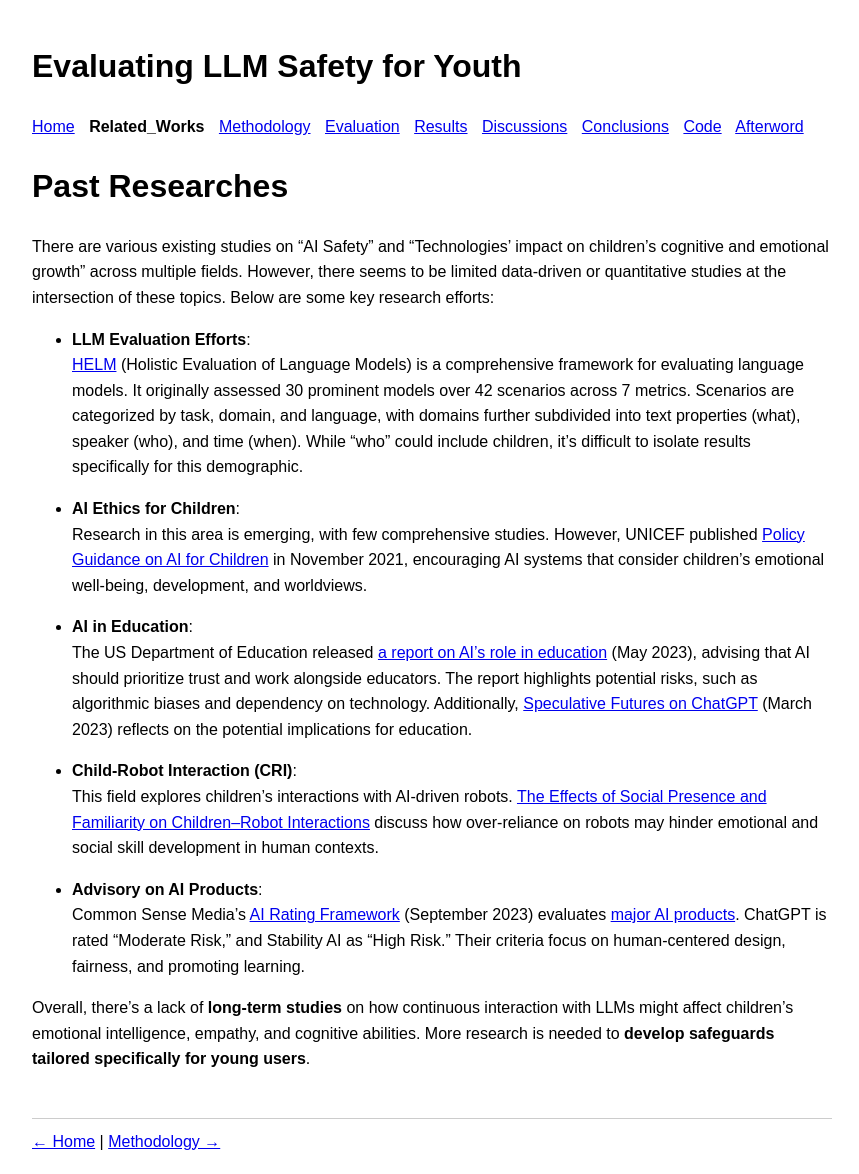
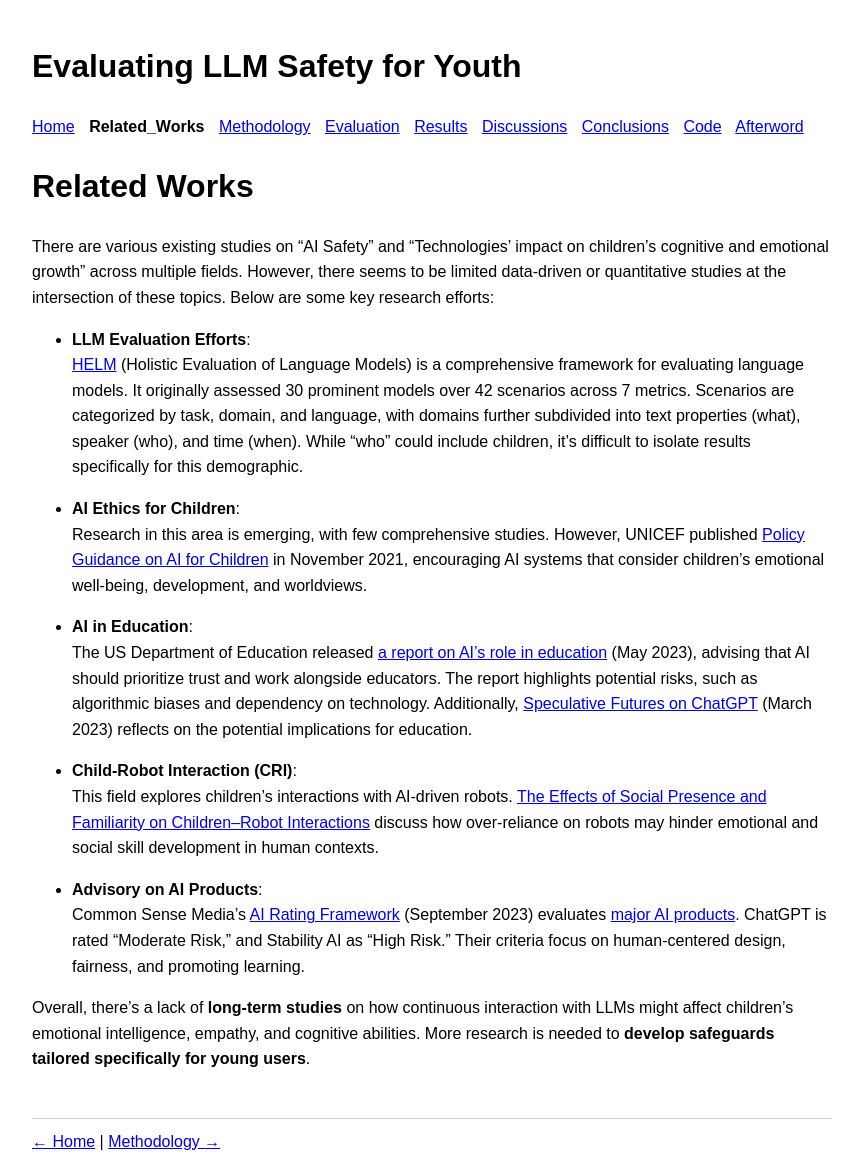
Before and after one commit to nidone/AI-Safety-Project, a Jekyll site: the page built from relatedworks.md, in a window 1280 px wide. Shown: the whole page, without its empty margins (208-1067 px from the left). Built offline with Jekyll 4.4.1, drawn with Linux system fonts in a browser that asks for light colours.

Commit message:
Update relatedworks.md

```diff
--- a/relatedworks.md
+++ b/relatedworks.md
@@ -1,9 +1,9 @@
 ---
 layout: default
-title: Past Researches - AI Safety Project
+title: Related Works - AI Safety Project
 ---
 
-# Past Researches
+# Related Works
 
 There are various existing studies on "AI Safety" and "Technologies’ impact on children’s cognitive and emotional growth" across multiple fields. However, there seems to be limited data-driven or quantitative studies at the intersection of these topics. Below are some key research efforts:
 
```
